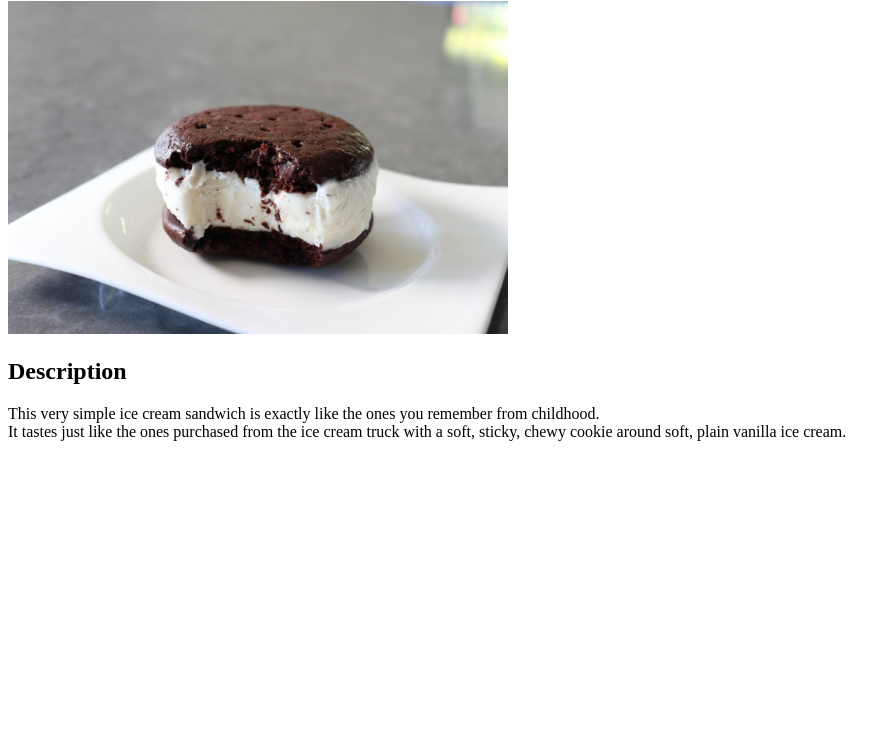
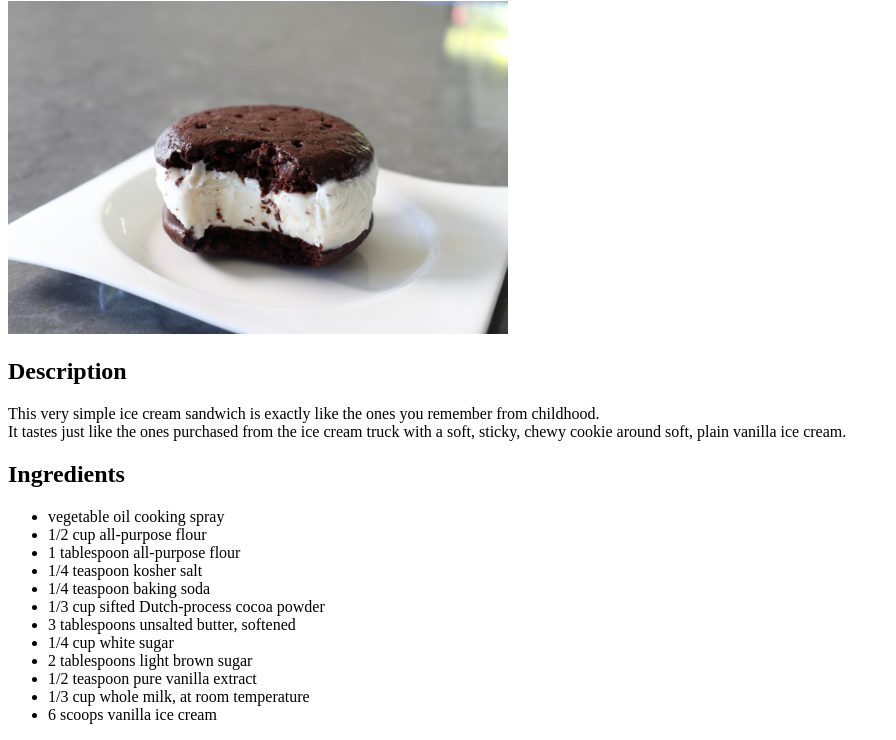
Before and after one commit to selrmd/odin-recipes, a plain HTML site: page recipes/chocolate-ice-cream-sandwich.html in a window 1280 px wide. Shown: the part 79-819 px from the top of the page, without its empty margins (0-896 px from the left). Drawn offline with Linux system fonts and the light colour scheme.

Commit message:
Add "ingredients" section to chocolate ice cream

```diff
--- a/recipes/chocolate-ice-cream-sandwich.html
+++ b/recipes/chocolate-ice-cream-sandwich.html
@@ -12,5 +12,23 @@
         <h2>Description</h2>
         <p>This very simple ice cream sandwich is exactly like the ones you remember from childhood.
             <br/>It tastes just like the ones purchased from the ice cream truck with a soft, sticky, chewy cookie around soft, plain vanilla ice cream.</p>
+
+        <h2>Ingredients</h2>
+        <ul>
+            <li>vegetable oil cooking spray</li>
+            <li>1/2 cup all-purpose flour</li>
+            <li>1 tablespoon all-purpose flour</li>
+            <li>1/4 teaspoon kosher salt</li>
+            <li>1/4 teaspoon baking soda</li>
+            <li>1/3 cup sifted Dutch-process cocoa powder</li>
+            <li>3 tablespoons unsalted butter, softened</li>
+            <li>1/4 cup white sugar</li>
+            <li>2 tablespoons light brown sugar</li>
+            <li>1/2 teaspoon pure vanilla extract</li>
+            <li>1/3 cup whole milk, at room temperature</li>
+            <li>6 scoops vanilla ice cream</li>
+        </ul>
+
+
     </body>
 </html>
```
